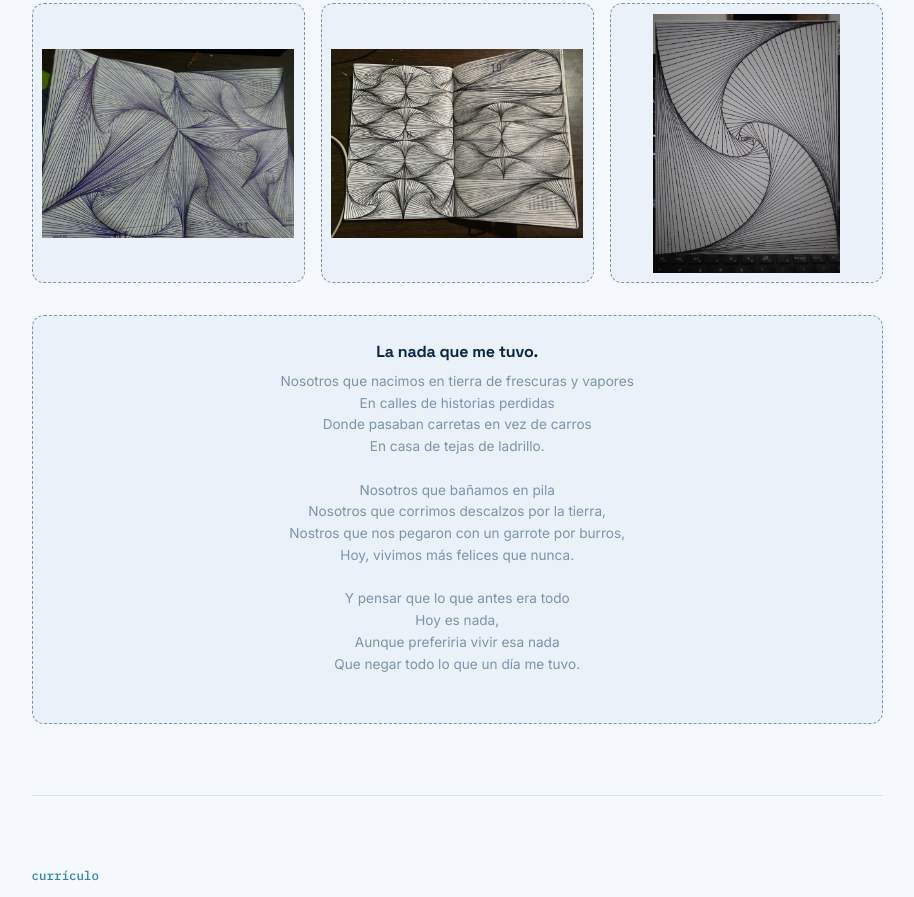
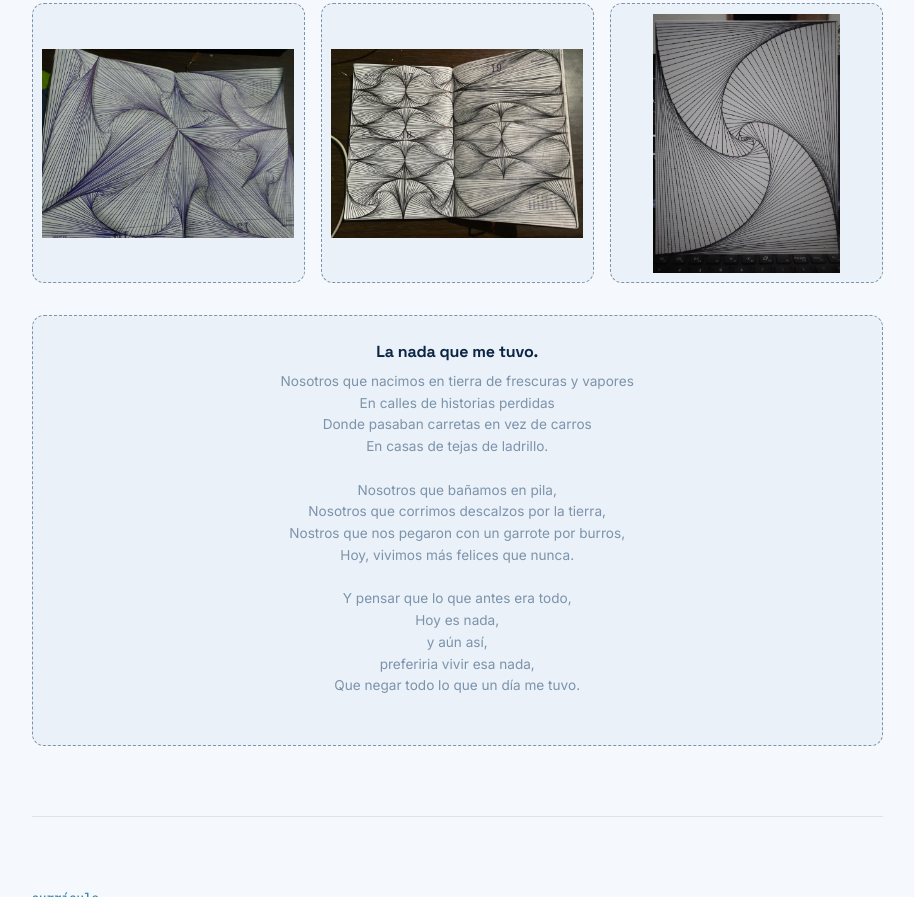
Before and after one commit to gabo28yt-droid/prueba, a website: page index.html in a window 1280 px wide. Shown: the part 4711-5608 px from the top of the page, without its empty margins (346-1260 px from the left). Drawn offline with Linux system fonts and the light colour scheme.

Commit message:
Revise technology list and fix text errors
Updated the list of technologies and corrected some text formatting.

```diff
--- a/index.html
+++ b/index.html
@@ -999,7 +999,7 @@
         <div class="body">
           <h4>BiteX</h4>
           <p>Plataforma web desarrollada para la redistribución y reducción del desperdicio de alimentos.</p>
-          <ul class="stack"><li>web</li></ul>
+          <ul class="stack"><li>Web</li><li>HTML</li><li>CSS</li><li>JavaScript</li></ul>
         </div>
       </div>
 
@@ -1085,16 +1085,17 @@
         <p>Nosotros que nacimos en tierra de frescuras y vapores <br>
 En calles de historias perdidas<br>
 Donde pasaban carretas en vez de carros<br>
-En casa de tejas de ladrillo.<br>
+En casas de tejas de ladrillo.<br>
 <br>
-Nosotros que bañamos en pila<br>
+Nosotros que bañamos en pila,<br>
 Nosotros que corrimos descalzos por la tierra,<br>
 Nostros que nos pegaron con un garrote por burros, <br>
 Hoy, vivimos más felices que nunca.<br>
 <br>
-Y pensar que lo que antes era todo<br>
+Y pensar que lo que antes era todo,<br>
 Hoy es nada,<br>
-Aunque preferiria vivir esa nada<br>
+y aún así,<br>
+preferiria vivir esa nada,<br>
 Que negar todo lo que un día me tuvo.</p><br>
       </div>
     </div>
```
